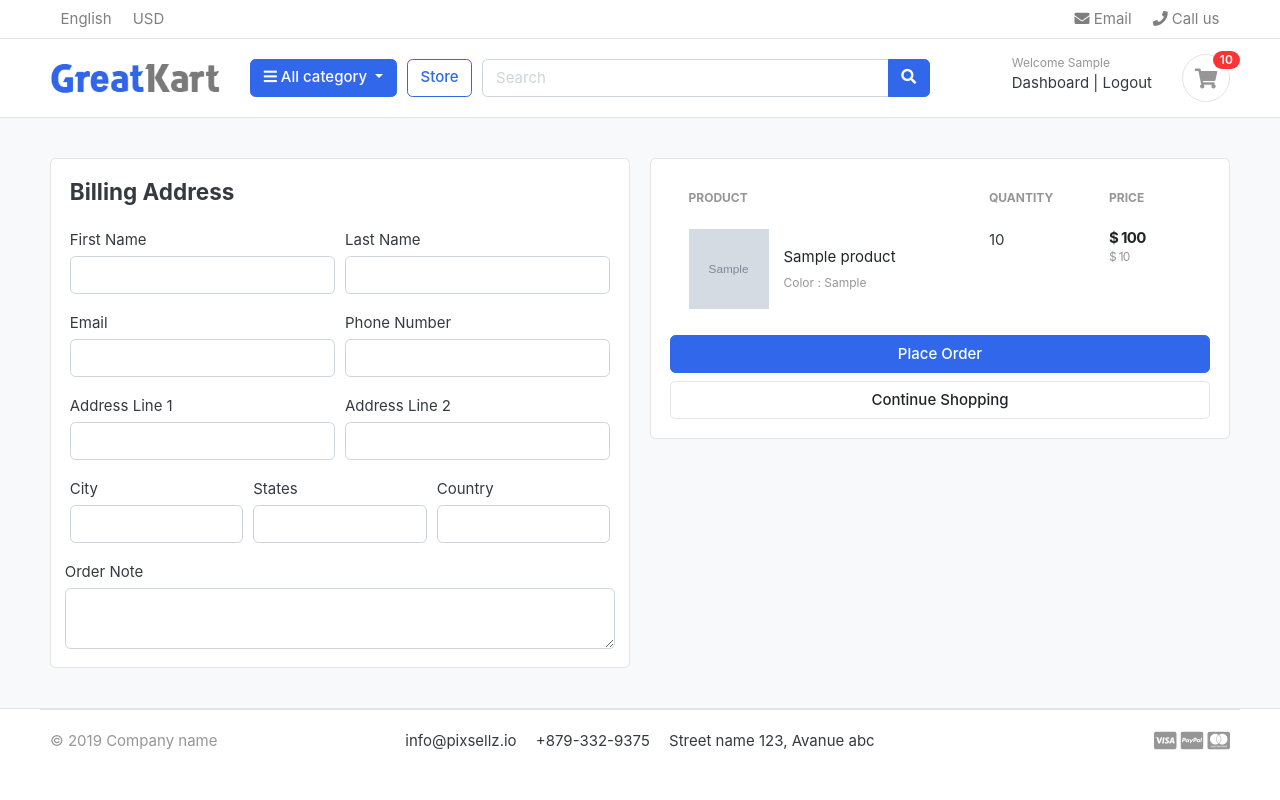
After one commit to zzz6743/greatkart-django, a Django app: page /cart/checkout/ in a window 1280 px wide. The commit adds this page. Run offline with Django 3.2, Linux system fonts and the light colour scheme; a user stored in the database is signed in; tables that the repository leaves empty hold one stand-in row (values such as "Sample post"); grey boxes marked "Sample" are stand-in pictures; some libraries are stand-ins or nearby versions; some web fonts are replaced.

Commit message:
handled cart and checkout page for the logged in users

```diff
--- a/carts/context_processors.py
+++ b/carts/context_processors.py
@@ -8,7 +8,10 @@ def counter(request):
     else:
         try:
             cart = Cart.objects.filter(cart_id=_cart_id(request))
-            cart_items = CartItem.objects.all().filter(cart=cart[:1])
+            if request.user.is_authenticated:
+                cart_items = CartItem.objects.all().filter(user=request.user)
+            else:
+                cart_items = CartItem.objects.all().filter(cart=cart[:1])
             for cart_item in cart_items:
                 cart_count += cart_item.quantity
         except Cart.DoesNotExist :
--- a/carts/models.py
+++ b/carts/models.py
@@ -1,5 +1,6 @@
 from django.db import models
 from store.models import Product, Variation
+from accounts.models import Account
 
 # Create your models here.
 class Cart(models.Model):
@@ -10,9 +11,10 @@ class Cart(models.Model):
         return self.cart_id
 
 class CartItem(models.Model):
+    user = models.ForeignKey(Account, on_delete=models.CASCADE, null=True)
     product = models.ForeignKey(Product, on_delete=models.CASCADE)
     variation = models.ManyToManyField(Variation, blank=True)
-    cart = models.ForeignKey(Cart, on_delete=models.CASCADE)
+    cart = models.ForeignKey(Cart, on_delete=models.CASCADE, null=True)
     quantity = models.IntegerField()
     is_active = models.BooleanField(default=True)
 
--- a/carts/urls.py
+++ b/carts/urls.py
@@ -6,4 +6,6 @@ urlpatterns = [
     path('add_cart/<int:product_id>/', views.add_cart, name='add_cart'),
     path('remove_cart/<int:product_id>/<int:cart_item_id>', views.remove_cart, name='remove_cart'),
     path('remove_cart_item/<int:product_id>/<int:cart_item_id>', views.remove_cart_item, name='remove_cart_item'),
+
+    path('checkout/', views.checkout, name='checkout'),
 ]
--- a/carts/views.py
+++ b/carts/views.py
@@ -2,6 +2,7 @@ from django.shortcuts import render, redirect, HttpResponse, get_object_or_404
 from django.core.exceptions import ObjectDoesNotExist
 from store.models import Product, Variation
 from carts.models import Cart, CartItem
+from django.contrib.auth.decorators import login_required
 
 # Create your views here.
 def _cart_id(request):
@@ -12,69 +13,133 @@ def _cart_id(request):
 
 
 def add_cart(request, product_id):
+    current_user = request.user
     product = Product.objects.get(id=product_id)
-    product_variation = []
-    if request.method == 'POST':
-        for item in request.POST:
-            key = item
-            value = request.POST[key]
-            try:
-                variation = Variation.objects.get(product=product, variation_category__iexact=key, variation_value__iexact=value)
-                product_variation.append(variation)
-            except:
-                pass
+
+    # If the user is authenticated.
+    if current_user.is_authenticated:
+        product_variation = []
+
+        # รับ Variation จากตอนกด Add Cart ของสินค้านั้นๆ
+        if request.method == 'POST':
+            for item in request.POST:
+                key = item
+                value = request.POST[key]
+                try:
+                    variation = Variation.objects.get(product=product, variation_category__iexact=key, variation_value__iexact=value)
+                    product_variation.append(variation)
+                except:
+                    pass
+
+        print(product_variation)
+        is_cart_item_exists = CartItem.objects.filter(product=product, user=current_user).exists()
+
+        # ถ้ามีสินค้าชิ้นนั้นๆ ไม่สน Varition
+        if is_cart_item_exists:
+            cart_item = CartItem.objects.filter(product=product, user=current_user)
+            ex_var_list = []
+            id = []
+
+            # list รายการ Variation สินค้านั้น ที่อยู่ใน Cart
+            for item in cart_item:
+                existing_variation = item.variation.all()
+                ex_var_list.append(list(existing_variation))
+                id.append(item.id)
+
+            # สินค้าเดียวกัน Variaton เหมือนกัน => เพิ่มจำนวน
+            if product_variation in ex_var_list:
+                index = ex_var_list.index(product_variation)
+                item_id = id[index]
+                item = CartItem.objects.get(product=product, id=item_id)
+                item.quantity += 1
+                item.save()
+            # สินค้าเดียวกัน Variaton ต่างกันกัน => เพิ่มรายการ
+            else:
+                item = CartItem.objects.create(product=product, quantity=1, user=current_user)
+                if len(product_variation)>0:
+                    item.variation.clear()
+                    item.variation.add(*product_variation)
+                item.save()
+
+        # ถ้าไม่มีสินค้าชิ้นนั้นๆ ไม่สน Varition
+        else:
+            cart_item = CartItem.objects.create(
+                product = product,
+                quantity = 1,
+                user=current_user
+            )
+            if len(product_variation)>0:
+                cart_item.variation.clear()
+                cart_item.variation.add(*product_variation)
+            cart_item.save()
+        return redirect('cart')
+    # If the user is not authenticated.
+    else:
+        product_variation = []
+        if request.method == 'POST':
+            for item in request.POST:
+                key = item
+                value = request.POST[key]
+                try:
+                    variation = Variation.objects.get(product=product, variation_category__iexact=key, variation_value__iexact=value)
+                    product_variation.append(variation)
+                except:
+                    pass
 
 
-    try:
-        cart = Cart.objects.get(cart_id=_cart_id(request))
-    except Cart.DoesNotExist:
-        cart = Cart.objects.create(
-            cart_id = _cart_id(request)
-        )
-    cart.save()
+        try:
+            cart = Cart.objects.get(cart_id=_cart_id(request))
+        except Cart.DoesNotExist:
+            cart = Cart.objects.create(
+                cart_id = _cart_id(request)
+            )
+        cart.save()
 
-    is_cart_item_exists = CartItem.objects.filter(product=product, cart=cart).exists()
+        is_cart_item_exists = CartItem.objects.filter(product=product, cart=cart).exists()
 
-    if is_cart_item_exists:
-        cart_item = CartItem.objects.filter(product=product, cart=cart)
-        ex_var_list = []
-        id = []
-        for item in cart_item:
-            existing_variation = item.variation.all()
-            ex_var_list.append(list(existing_variation))
-            id.append(item.id)
+        if is_cart_item_exists:
+            cart_item = CartItem.objects.filter(product=product, cart=cart)
+            ex_var_list = []
+            id = []
+            for item in cart_item:
+                existing_variation = item.variation.all()
+                ex_var_list.append(list(existing_variation))
+                id.append(item.id)
 
-        print(ex_var_list)
+            print(ex_var_list)
 
-        if product_variation in ex_var_list:
-            index = ex_var_list.index(product_variation)
-            item_id = id[index]
-            item = CartItem.objects.get(product=product, id=item_id)
-            item.quantity += 1
-            item.save()
+            if product_variation in ex_var_list:
+                index = ex_var_list.index(product_variation)
+                item_id = id[index]
+                item = CartItem.objects.get(product=product, id=item_id)
+                item.quantity += 1
+                item.save()
+            else:
+                item = CartItem.objects.create(product=product, quantity=1, cart=cart)
+                if len(product_variation)>0:
+                    item.variation.clear()
+                    item.variation.add(*product_variation)
+                item.save()
         else:
-            item = CartItem.objects.create(product=product, quantity=1, cart=cart)
+            cart_item = CartItem.objects.create(
+                product = product,
+                quantity = 1,
+                cart = cart
+            )
             if len(product_variation)>0:
-                item.variation.clear()
-                item.variation.add(*product_variation)
-            item.save()
-    else:
-        cart_item = CartItem.objects.create(
-            product = product,
-            quantity = 1,
-            cart = cart
-        )
-        if len(product_variation)>0:
-            cart_item.variation.clear()
-            cart_item.variation.add(*product_variation)
-        cart_item.save()
-    return redirect('cart')
+                cart_item.variation.clear()
+                cart_item.variation.add(*product_variation)
+            cart_item.save()
+        return redirect('cart')
 
 def remove_cart(request, product_id, cart_item_id):
-    cart =Cart.objects.get(cart_id=_cart_id(request))
     product = get_object_or_404(Product, id=product_id)
     try:
-        cart_item = CartItem.objects.get(product=product, cart=cart, id=cart_item_id)
+        if request.user.is_authenticated:
+            cart_item = CartItem.objects.get(product=product, user=request.user, id=cart_item_id)
+        else:
+            cart =Cart.objects.get(cart_id=_cart_id(request))
+            cart_item = CartItem.objects.get(product=product, cart=cart, id=cart_item_id)
         if cart_item.quantity>1:
             cart_item.quantity -=1
             cart_item.save()
@@ -85,9 +150,12 @@ def remove_cart(request, product_id, cart_item_id):
     return redirect('cart')
 
 def remove_cart_item(request, product_id, cart_item_id):
-    cart =Cart.objects.get(cart_id=_cart_id(request))
     product = get_object_or_404(Product, id=product_id)
-    cart_item = CartItem.objects.get(product=product, cart=cart, id=cart_item_id)
+    if request.user.is_authenticated:
+        cart_item = CartItem.objects.get(product=product, user=request.user, id=cart_item_id)
+    else:
+        cart =Cart.objects.get(cart_id=_cart_id(request))
+        cart_item = CartItem.objects.get(product=product, cart=cart, id=cart_item_id)
     cart_item.delete()
     return redirect('cart')
 
@@ -95,8 +163,12 @@ def cart(request, total=0, quantity=0, cart_item=None):
     try:
         tax = 0
         grand_total = 0
-        cart = Cart.objects.get(cart_id=_cart_id(request))
-        cart_items = CartItem.objects.filter(cart=cart, is_active=True)
+        if request.user.is_authenticated:
+            cart_items = CartItem.objects.filter(user=request.user, is_active=True)
+        else:
+            cart = Cart.objects.get(cart_id=_cart_id(request))
+            cart_items = CartItem.objects.filter(cart=cart, is_active=True)
+
         for cart_item in cart_items:
             total += (cart_item.product.price*cart_item.quantity)
             quantity += cart_item.quantity
@@ -113,3 +185,32 @@ def cart(request, total=0, quantity=0, cart_item=None):
         'grand_total':grand_total
     }
     return render(request, 'store/cart.html', context)
+
+@login_required(login_url='login')
+def checkout(request, total=0, quantity=0, cart_items=None):
+    try:
+        tax = 0
+        grand_total = 0
+
+        if request.user.is_authenticated:
+            cart_items = CartItem.objects.filter(user=request.user, is_active=True)
+        else:
+            cart = Cart.objects.get(cart_id=_cart_id(request))
+            cart_items = CartItem.objects.filter(cart=cart, is_active=True)
+
+        for cart_item in cart_items:
+            total += (cart_item.product.price*cart_item.quantity)
+            quantity += cart_item.quantity
+        tax = (2*total)/100
+        grand_total = total+tax
+    except ObjectDoesNotExist:
+        pass
+
+    context={
+        'total':total,
+        'quantity':quantity,
+        'cart_items':cart_items,
+        'tax':tax,
+        'grand_total':grand_total
+    }
+    return render(request, 'store/checkout.html', context)
--- a/templates/store/cart.html
+++ b/templates/store/cart.html
@@ -94,7 +94,7 @@
                                 <p class="text-center mb-3">
                                     <img src="{% static "./images/misc/payments.png" %}" height="26">
                                 </p>
-                                <a href="./place-order.html" class="btn btn-primary btn-block"> Checkout </a>
+                                <a href="{% url "checkout" %}" class="btn btn-primary btn-block"> Checkout </a>
                                 <a href="{% url "store" %}" class="btn btn-light btn-block">Continue Shopping</a>
                             </div>
                         </div>
--- /dev/null
+++ b/templates/store/checkout.html
@@ -0,0 +1,118 @@
+{% extends "base.html" %}{% load static %}
+
+{% block content %}
+    <section class="section-content padding-y bg">
+        <div class="container">
+            <div class="row">
+                <aside class="col-lg-6">
+                    <div class="card">
+                        <div class="card-body">
+                            <h4 class='card-title mb-4'>Billing Address</h4>
+                            <form action="" method='POST'>
+                                {% csrf_token %}
+                                <div class="form-row">
+                                    <div class="col form-group">
+                                        <label for="">First Name</label>
+                                        <input type="text" name='first_name' class='form-control' required>
+                                    </div>
+                                    <div class="col form-group">
+                                        <label for="">Last Name</label>
+                                        <input type="text" name='Last_name' class='form-control' required>
+                                    </div>
+                                </div>
+                                <div class="form-row">
+                                    <div class="col form-group">
+                                        <label for="">Email</label>
+                                        <input type="email" name='email' class='form-control' required>
+                                    </div>
+                                    <div class="col form-group">
+                                        <label for="">Phone Number</label>
+                                        <input type="text" name='phone' class='form-control' required>
+                                    </div>
+                                </div>
+                                <div class="form-row">
+                                    <div class="col form-group">
+                                        <label for="">Address Line 1</label>
+                                        <input type="text" name='address_line_1' class='form-control' required>
+                                    </div>
+                                    <div class="col form-group">
+                                        <label for="">Address Line 2</label>
+                                        <input type="text" name='address_line_2' class='form-control'>
+                                    </div>
+                                </div>
+                                <div class="form-row">
+                                    <div class="col form-group">
+                                        <label for="">City</label>
+                                        <input type="text" name='city' class='form-control' required>
+                                    </div>
+                                    <div class="col form-group">
+                                        <label for="">States</label>
+                                        <input type="text" name='states' class='form-control' required>
+                                    </div>
+                                    <div class="col form-group">
+                                        <label for="">Country</label>
+                                        <input type="text" name='country' class='form-control' required>
+                                    </div>
+                                </div>
+                                <div class="form-row">
+                                    <label for="">Order Note</label>
+                                    <textarea name="order_note" row='2' class='form-control'></textarea>
+                                </div>
+
+                        </div>
+                    </div>
+                </aside>
+                <aside class="col-lg-6">
+                    <div class="card">
+                        <div class="card-body">
+                            <table class="table table-borderless table-shopping-cart">
+                                <thead class="text-muted">
+                                    <tr class="small text-uppercase">
+                                        <th scope="col">Product</th>
+                                        <th scope="col" width="120">Quantity</th>
+                                        <th scope="col" width="120">Price</th>
+                                    </tr>
+                                </thead>
+                                <tbody>
+                                    {% for cart_item in cart_items %}
+                                        <tr>
+                                            <td>
+                                                <figure class="itemside align-items-center">
+                                                    <div class="aside"><img src="{{ cart_item.product.images.url }}" class="img-sm"></div>
+                                                    <figcaption class="info">
+                                                        <a href="{{ cart_item.product.get_url }}" class="title text-dark">{{ cart_item.product.product_name }}</a>
+                                                        <p class="text-muted small">
+                                                            {% if cart_item.variation.all %}
+                                                                {% for item in cart_item.variation.all %}
+                                                                    {{ item.variation_category | capfirst }} : {{ item.variation_value | capfirst }}<br>
+                                                                {% endfor %}
+                                                            {% endif %}
+                                                        </p>
+                                                    </figcaption>
+                                                </figure>
+                                            </td>
+                                            <td>
+                                                <label for="">{{ cart_item.quantity }}</label>
+                                            </td>
+                                            <td>
+                                                <div class="price-wrap">
+                                                    <var class="price">$ {{ cart_item.sub_total }}</var>
+                                                    <small class="text-muted"> $ {{ cart_item.product.price }} </small>
+                                                </div>
+                                            </td>
+                                        </tr>
+                                    {% endfor %}
+
+                                </tbody>
+                            </table>
+
+                            <button type='submit' name='submit' class="btn btn-primary btn-block">Place Order</button>
+                            <a href="{% url "store" %}" class="btn btn-light btn-block">Continue Shopping</a>
+                        </form>
+                        </div>
+                    </div>
+                </aside>
+            </div>
+        </div>
+    </section>
+{% endblock content %}
```
Also changed, not shown: accounts/views.py (+52 -1 lines), carts/migrations/0003_cartitem_user_alter_cartitem_cart.py (added).
